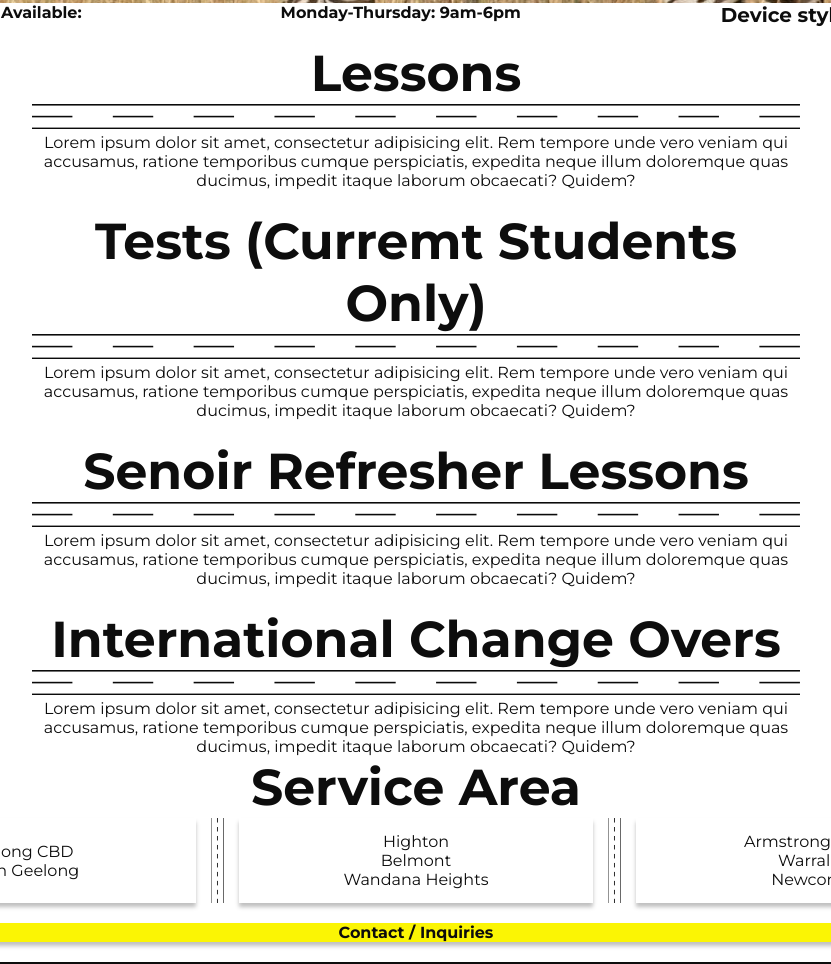
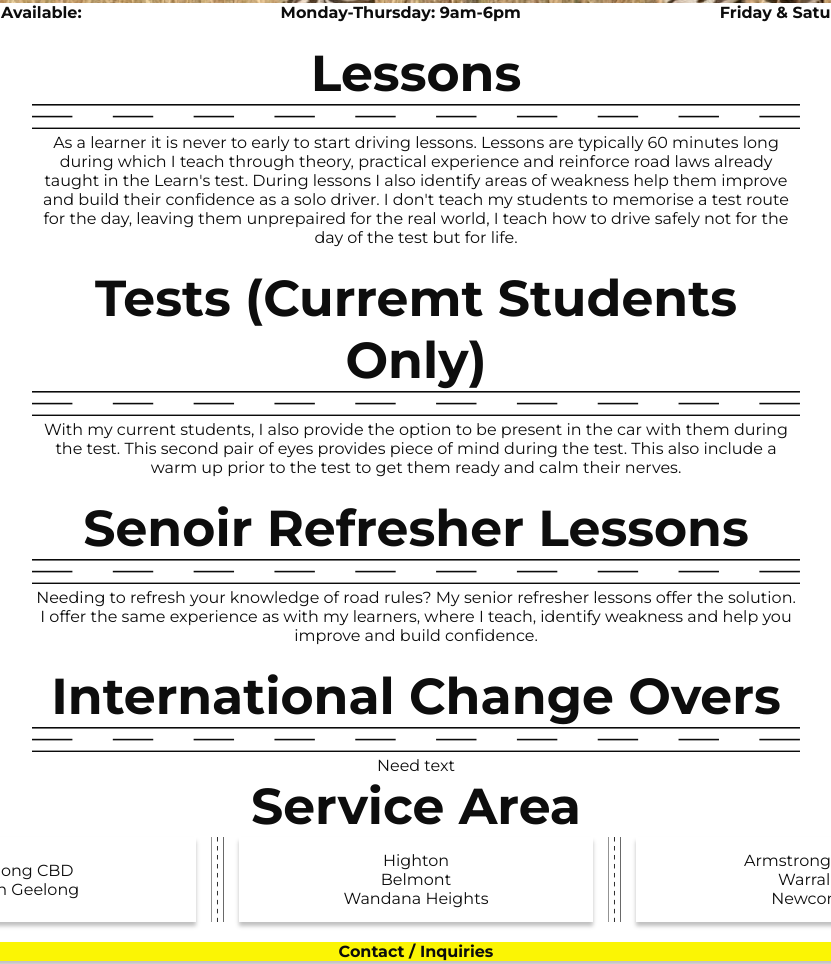
Before and after one commit to Oliver-Quail/Alicia-site, a plain HTML site: page Services.html in a window 1280 px wide. Shown: the part 773-1737 px from the top of the page, without its empty margins (224-1055 px from the left). Drawn offline with nearby package versions, Linux system fonts and the light colour scheme.

```diff
--- a/Services.html
+++ b/Services.html
@@ -7,7 +7,7 @@
     <title>Document</title>
     <link rel="stylesheet" type="text/css" href="CSS/Services.css"/>
     <script src="JavaScript/index.js"></script>
-    <script src="JavaScript/testing.js"></script>
+    <!-- <script src="JavaScript/testing.js"></script> -->
 </head>
 <body>
     <nav id="Menu">
@@ -74,7 +74,7 @@
                     <rect x="550" y="137.5" width="25.104" height="5" style="stroke: rgb(0, 0, 0); fill: rgb(10, 10, 10); stroke-opacity: 0;"></rect>
                 </svg>
             </section>
-            <p>Lorem ipsum dolor sit amet, consectetur adipisicing elit. Rem tempore unde vero veniam qui accusamus, ratione temporibus cumque perspiciatis, expedita neque illum doloremque quas ducimus, impedit itaque laborum obcaecati? Quidem?</p>
+            <p>As a learner it is never to early to start driving lessons. Lessons are typically 60 minutes long during which I teach through theory, practical experience and reinforce road laws already taught in the Learn's test. During lessons I also identify areas of weakness help them improve and build their confidence as a solo driver. I don't teach my students to memorise a test route for the day, leaving them unprepaired for the real world, I teach how to drive safely not for the day of the test but for life.</p>
         </section>
         <section class="LessonContent" id="Tests">
             <h2>Tests (Curremt Students Only)</h2>
@@ -94,7 +94,7 @@
                     <rect x="550" y="137.5" width="25.104" height="5" style="stroke: rgb(0, 0, 0); fill: rgb(10, 10, 10); stroke-opacity: 0;"></rect>
                 </svg>
             </section>
-            <p>Lorem ipsum dolor sit amet, consectetur adipisicing elit. Rem tempore unde vero veniam qui accusamus, ratione temporibus cumque perspiciatis, expedita neque illum doloremque quas ducimus, impedit itaque laborum obcaecati? Quidem?</p>
+            <p>With my current students, I also provide the option to be present in the car with them during the test. This second pair of eyes provides piece of mind during the test. This also include a warm up prior to the test to get them ready and calm their nerves. </p>
         </section>
         <section class="LessonContent">
             <h2>Senoir Refresher Lessons</h2>
@@ -114,7 +114,7 @@
                     <rect x="550" y="137.5" width="25.104" height="5" style="stroke: rgb(0, 0, 0); fill: rgb(10, 10, 10); stroke-opacity: 0;"></rect>
                 </svg>
             </section>
-            <p>Lorem ipsum dolor sit amet, consectetur adipisicing elit. Rem tempore unde vero veniam qui accusamus, ratione temporibus cumque perspiciatis, expedita neque illum doloremque quas ducimus, impedit itaque laborum obcaecati? Quidem?</p>
+            <p>Needing to refresh your knowledge of road rules? My senior refresher lessons offer the solution. I offer the same experience as with my learners, where I teach, identify weakness and help you improve and build confidence. </p>
         </section>
         <section class="LessonContent">
             <h2>International Change Overs</h2>
@@ -134,7 +134,7 @@
                     <rect x="550" y="137.5" width="25.104" height="5" style="stroke: rgb(0, 0, 0); fill: rgb(10, 10, 10); stroke-opacity: 0;"></rect>
                 </svg>
             </section>
-            <p>Lorem ipsum dolor sit amet, consectetur adipisicing elit. Rem tempore unde vero veniam qui accusamus, ratione temporibus cumque perspiciatis, expedita neque illum doloremque quas ducimus, impedit itaque laborum obcaecati? Quidem?</p>
+            <p>Need text</p>
         </section>
     </main>
     <h2>Service Area</h2>
```
Also changed, not shown: AboutUs.html (+1 -2 lines), Contact.html (+2 -1 lines), FAQ.html (+1 -1 lines), index.html (+3 -2 lines).
